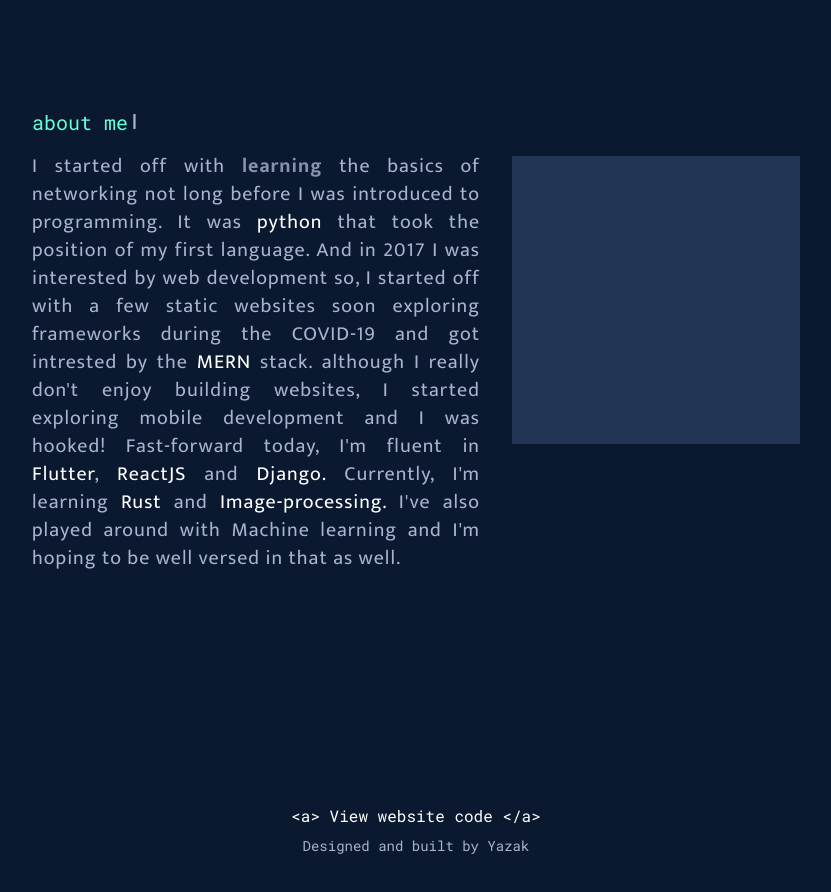
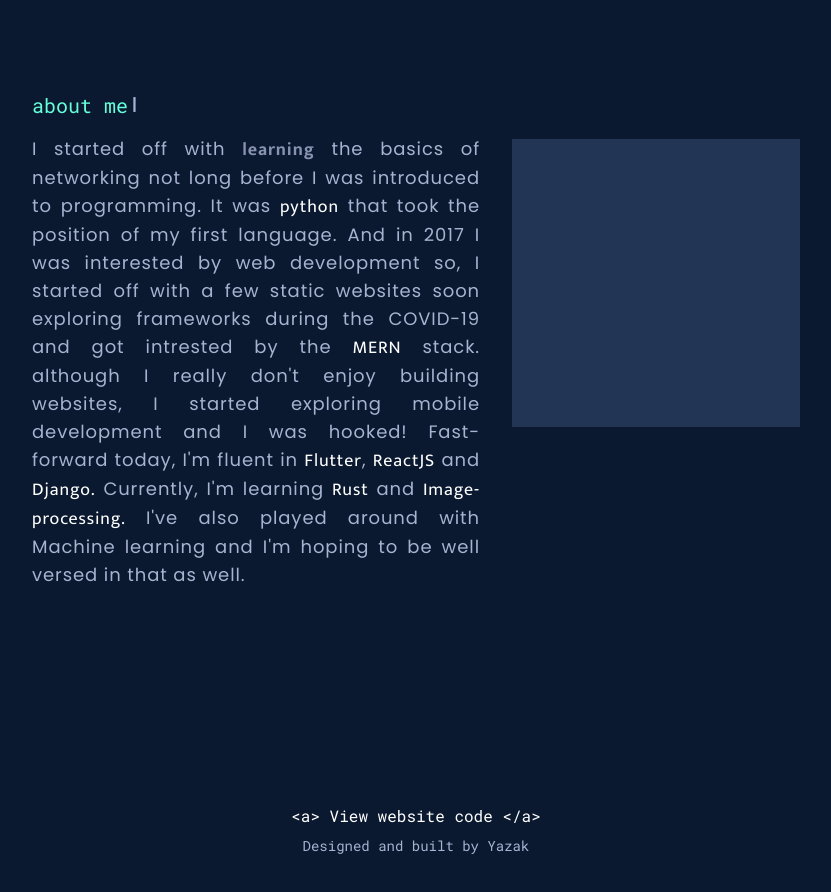
Before and after one commit to Oreofreakshake/Portfolio, a Vue app: page / in a window 1280 px wide. Shown: the part 860-1752 px from the top of the page, without its empty margins (224-1055 px from the left). Built offline with nearby package versions, Linux system fonts and the light colour scheme.

Commit message:
font issue

```diff
--- a/src/components/About.vue
+++ b/src/components/About.vue
@@ -11,7 +11,7 @@
         <div>
             <div>
                 <div class="flex flex-col md:flex-row">
-                    <p class="flex-1 pr-8 text-xl tracking-wider md:text-justify text-lightslate font-mukta">I started off with
+                    <p class="flex-1 pr-8 text-xl tracking-wider md:text-justify text-lightslate font-mukta md:font-poppins md:text-lg">I started off with
                         <a href="/blogs" class=" text-slate font-bold link-underline link-underline-black font-mukta">learning</a>
                     the basics of networking
                         <!-- <span class=" text-slate font-bold">(there's </span>
```
